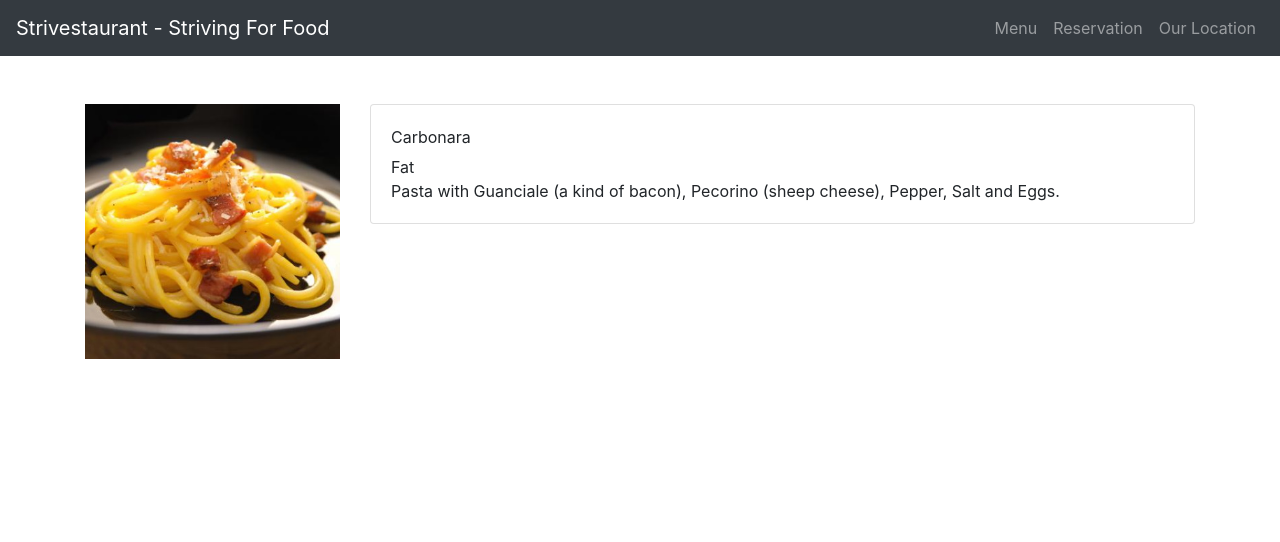
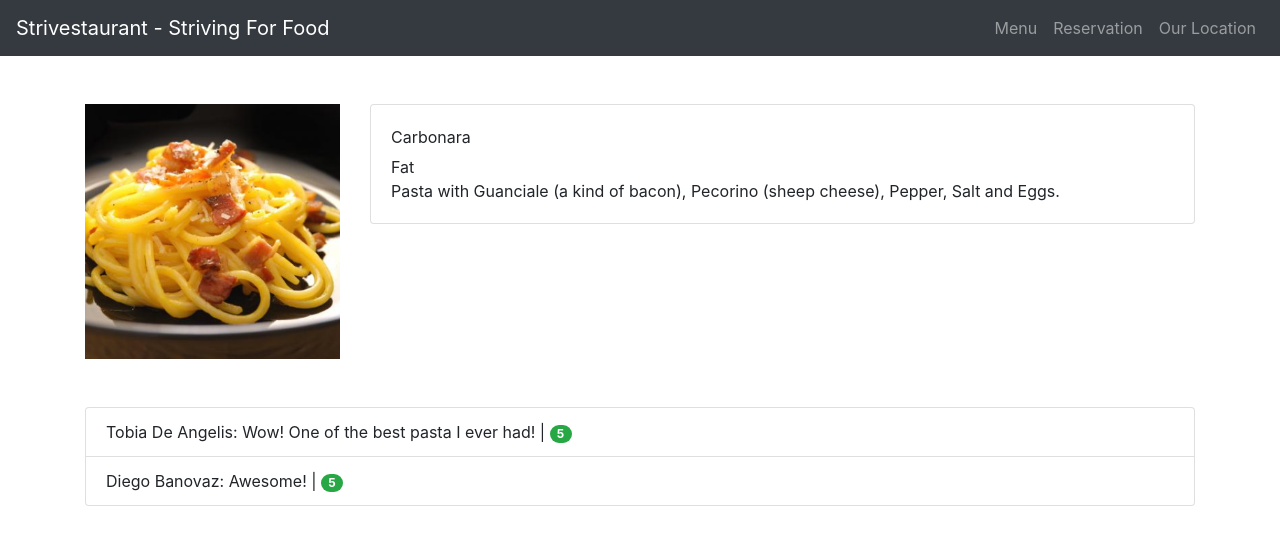
Before and after one commit to Yaremko95/strivestaurant, a React (Create React App) app: page /dishdetails/0 in a window 1280 px wide. Shown: the top 542 px of the page. Built offline with nearby package versions, Linux system fonts and the light colour scheme.

Commit message:
Extra tests

```diff
--- a/src/components/DishDetail.jsx
+++ b/src/components/DishDetail.jsx
@@ -1,6 +1,7 @@
 import React from "react";
 import { Card, CardBody, CardSubtitle, CardText, CardTitle } from "reactstrap";
 import items from "../data/menu.json";
+import DisplayDishComments from "./DisplayDishComments.jsx";
 
 class DishDetail extends React.Component {
   constructor(params) {
@@ -12,12 +13,15 @@ class DishDetail extends React.Component {
   }
 
   render() {
+    console.log(this.props.match.params.dishId);
+
     return (
       <>
         {this.state.dish && (
+          <>
             <div className="row">
               <div className="col-md-3">
-              <img src={"/" + this.state.dish.image} className="img-fluid" alt="dish image" />
+                <img src={"/" + this.state.dish.image} className="img-fluid" alt={this.state.dish.description} />
               </div>
               <div className="col-md-9">
                 <Card>
@@ -29,6 +33,10 @@ class DishDetail extends React.Component {
                 </Card>
               </div>
             </div>
+            <div className="row">
+              <DisplayDishComments selectedDish={this.state.dish} />
+            </div>
+          </>
         )}
         {!this.state.dish && <h1>Loading...</h1>}
       </>
@@ -38,7 +46,6 @@ class DishDetail extends React.Component {
   componentDidMount() {
     var dishId = this.props.match.params.dishId;
 
-    console.log(items);
     var dish = items.find(dish => dish.id.toString() === dishId);
     this.setState({
       dish: dish
--- a/src/components/MenuCarousel.jsx
+++ b/src/components/MenuCarousel.jsx
@@ -1,6 +1,7 @@
 import React, { Component } from "react";
 import { Carousel, CarouselItem, CarouselControl, CarouselIndicators, CarouselCaption } from "reactstrap";
 import items from "../data/menu.json";
+import { Link } from "react-router-dom";
 
 class MenuCarousel extends Component {
   constructor(props) {
@@ -48,12 +49,14 @@ class MenuCarousel extends Component {
     const slides = items.map(item => {
       return (
         <CarouselItem onExiting={this.onExiting} onExited={this.onExited} key={item.id}>
+          <Link to={"/dishdetails/" + item.id}>
             <img
               style={{ cursor: "pointer" }}
               src={item.image}
               alt={item.name}
               // onClick={() => this.props.onDishSelected(item)}
             />
+          </Link>
           <CarouselCaption captionText={item.description} captionHeader={item.name} />
         </CarouselItem>
       );
--- a/src/components/MyRestaurant.jsx
+++ b/src/components/MyRestaurant.jsx
@@ -42,6 +42,9 @@ class MyRestaurant extends Component {
           <Route path="/menu" exact component={MenuPage} />
           <Route path="/reservation" exact component={AddReservation} />
           <Route path="/dishdetails/:dishId" component={DishDetail} />
+          {/* <Route path="/(food|dishes)" render={MenuPage} /> */}
+
+          {/* <Route path="/michele" render={() => <MenuCarousel click={() => this.setState({ michele: true })} />} /> */}
           {/* <Route
             path="/notfound"
             render={() => (
```
Lines whose indentation alone changed are shown as unchanged.
